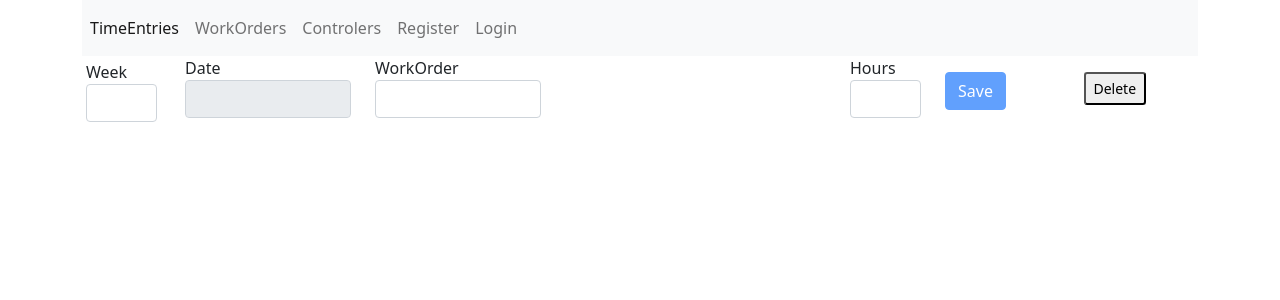
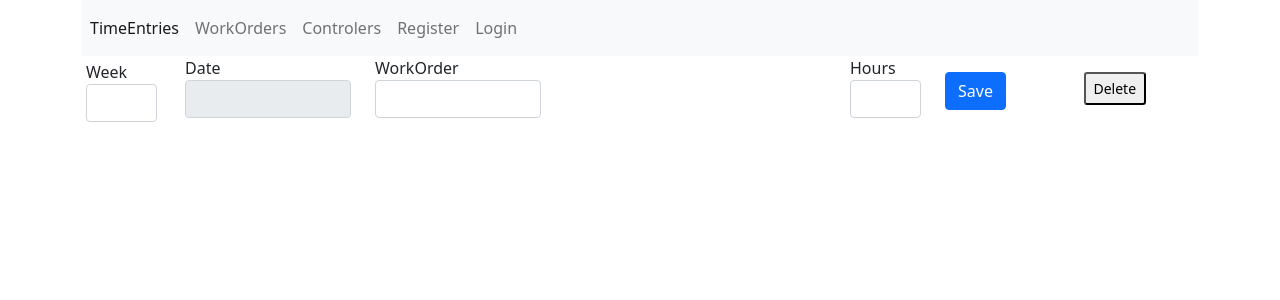
Before and after one commit to smita-raj12/Capstone, a React (Create React App) app in the folder client/: page /TimeEntries in a window 1280 px wide. Shown: the top 300 px of the page. Built offline with nearby package versions, Linux system fonts and the light colour scheme.

Commit message:
add handle save method

```diff
--- a/client/src/common/Form.js
+++ b/client/src/common/Form.js
@@ -58,8 +58,8 @@ class Form extends Component {
   renderButton(label) {
     return (
       <button
-        disabled={this.validate()}
-        // onClick={() => this.props.onSave(this.state.data)}
+        //disabled={this.validate()}
+        onClick={() => this.props.onSave(this.state.data)}
         className="btn btn-primary mt-3"
       >
         {label}
--- a/client/src/components/TimeEntries.js
+++ b/client/src/components/TimeEntries.js
@@ -1,15 +1,55 @@
-import React, { useState } from 'react'
+import React, { Component } from 'react'
 import TimeEntryForm from './TimeEntryForm';
+import moment
+ from 'moment';
+class TimeEntries extends Component {
 
-function TimeEntries () {
+    state = {
+        timeEntries: [],
+        workOrders: []
+    };
 
-    const [timeEntries, setTimeEntries] = useState([]);
-    const [workOrders, setWorkOrders] = useState([]);
-
-    return (
-        <div><TimeEntryForm/></div>
-    )
-    }
+    handleSave =  (timeEntry) => {
+        console.log(timeEntry)
+        const timeEntry1 = {...timeEntry, devCode: "DEV00001"}
+        console.log(timeEntry1);
+        try {
+          //const { data: newTimeEntry } = this.setState({timeEntry1: timeEntry})
 
 
+            const timeEntries = this.state.timeEntries;
+            // console.log("newTimeEntry._id", newTimeEntry._id);
+
+            timeEntries.push({
+              _id: timeEntry1._id,
+              date: timeEntry1.date,
+              week: moment(timeEntry1.date, "MM-DD-YYYY").week(),
+              workOrder: "w3334 ",
+              hours: 5,
+            });
+
+            console.log("timeEntries ", timeEntries);
+            this.setState({ timeEntries: timeEntries });
+            timeEntries.map((item, index) => {
+                    return <div key={index}>
+                        <p>{item.date}</p>
+                        <p>{item.week}</p>
+                        <p>{item.workOrder}</p>
+                        <p>{item.hours}</p>
+                    </div>
+            })
+        } catch (ex) {
+          if (ex.response) console.log("ex.repsonse", ex.response);
+        }
+      };
+
+    render() {
+        return (
+        <div><TimeEntryForm
+            onSave={this.handleSave}
+        /></div>
+        )
+    }
+}
+
 export default TimeEntries;
--- a/client/src/components/TimeEntryForm.js
+++ b/client/src/components/TimeEntryForm.js
@@ -27,7 +27,7 @@ class TimeEntryForm extends Form {
 
     doSubmit = async () => {
         console.log("doSubmit");
-
+        this.props.onSave(this.state.data);
     };
 
     handleSelect(workOrderId) {
```
